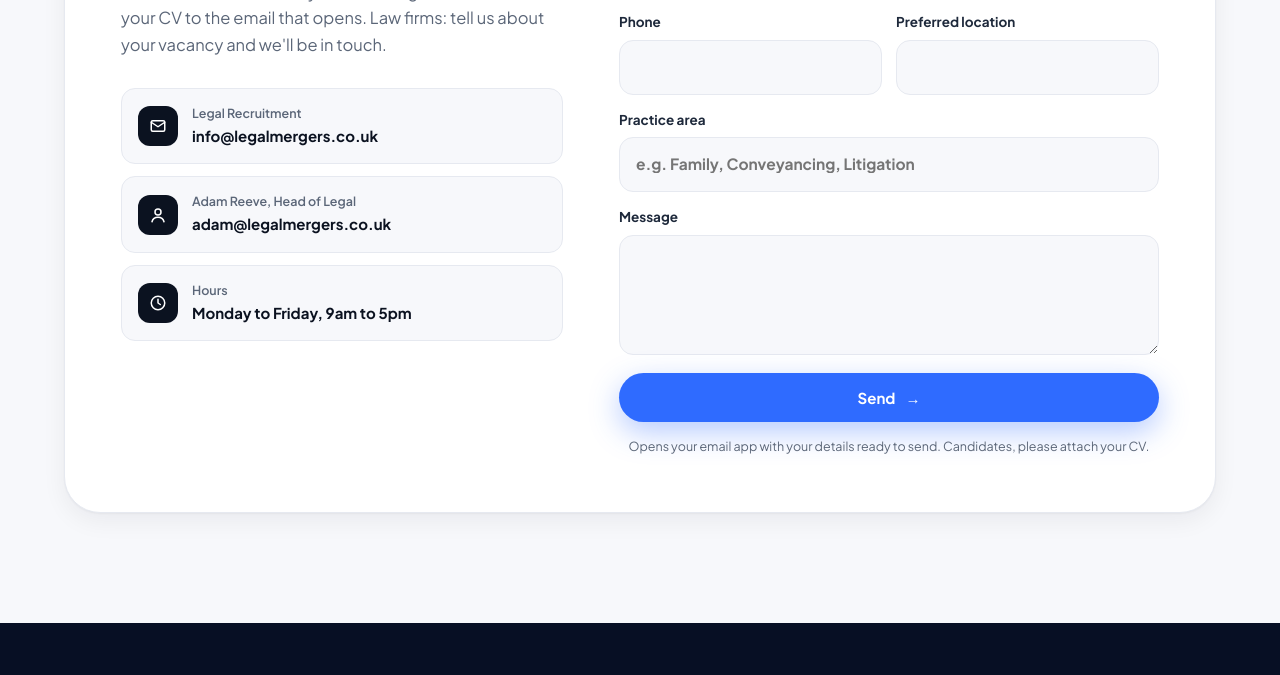
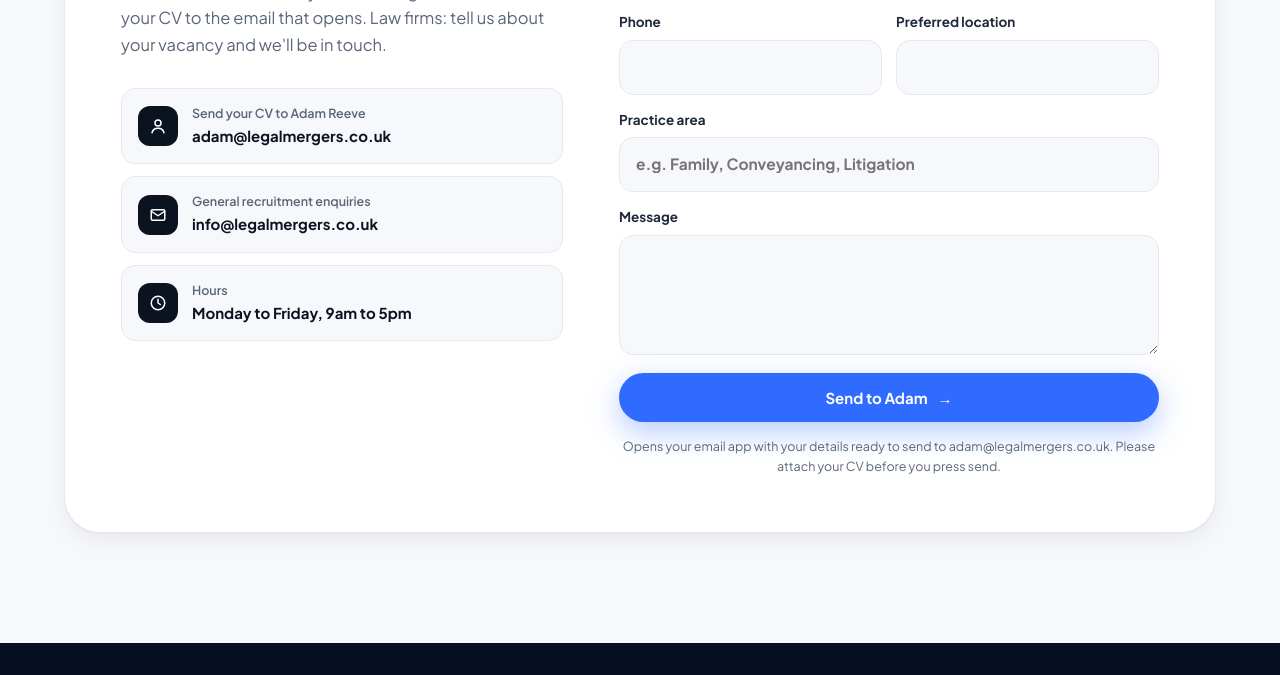
Before and after one commit to Naroshan/legalMergers-, a plain HTML site: page recruitment/index.html in a window 1280 px wide. Shown: the part 4067-4742 px from the top of the page. Drawn offline with Linux system fonts and the light colour scheme.

Commit message:
Send CV registrations to adam@legalmergers.co.uk
Co-Authored-By: Claude Opus 5.5 <noreply@anthropic.com>
Claude-Session: https://claude.ai/code/session_01SWCJcPZUpP6LwdMR4Gppkf

```diff
--- a/recruitment/index.html
+++ b/recruitment/index.html
@@ -181,12 +181,12 @@
         <h2>Talk to our <em class="serif">recruitment</em> team.</h2>
         <p class="intro">Candidates: tell us what you're looking for and attach your CV to the email that opens. Law firms: tell us about your vacancy and we'll be in touch.</p>
         <div class="cinfo">
-          <a href="mailto:info@legalmergers.co.uk?subject=Legal%20Recruitment"><span class="ic"><svg viewBox="0 0 24 24"><rect x="3" y="5" width="18" height="14" rx="2"/><path d="M3 7l9 6 9-6"/></svg></span><span><small>Legal Recruitment</small><strong>info@legalmergers.co.uk</strong></span></a>
-          <a href="mailto:adam@legalmergers.co.uk"><span class="ic"><svg viewBox="0 0 24 24"><circle cx="12" cy="8" r="4"/><path d="M4 21c1-4 4-6 8-6s7 2 8 6"/></svg></span><span><small>Adam Reeve, Head of Legal</small><strong>adam@legalmergers.co.uk</strong></span></a>
+          <a href="mailto:adam@legalmergers.co.uk?subject=CV%20registration"><span class="ic"><svg viewBox="0 0 24 24"><circle cx="12" cy="8" r="4"/><path d="M4 21c1-4 4-6 8-6s7 2 8 6"/></svg></span><span><small>Send your CV to Adam Reeve</small><strong>adam@legalmergers.co.uk</strong></span></a>
+          <a href="mailto:info@legalmergers.co.uk?subject=Legal%20Recruitment"><span class="ic"><svg viewBox="0 0 24 24"><rect x="3" y="5" width="18" height="14" rx="2"/><path d="M3 7l9 6 9-6"/></svg></span><span><small>General recruitment enquiries</small><strong>info@legalmergers.co.uk</strong></span></a>
           <div><span class="ic"><svg viewBox="0 0 24 24"><circle cx="12" cy="12" r="9"/><path d="M12 7v5l3 2"/></svg></span><span><small>Hours</small><strong>Monday to Friday, 9am to 5pm</strong></span></div>
         </div>
       </div>
-      <form class="enq" data-to="info@legalmergers.co.uk" data-subject="Legal Recruitment">
+      <form class="enq" data-to="adam@legalmergers.co.uk" data-subject="CV registration">
         <label>I am
           <select name="type"><option>A solicitor looking for a role</option><option>A paralegal looking for a role</option><option>Looking for a training contract</option><option>A law firm looking to hire</option></select>
         </label>
@@ -194,8 +194,8 @@
         <div class="row"><label>Phone<input type="tel" name="phone" autocomplete="tel"></label><label>Preferred location<input name="location"></label></div>
         <label>Practice area<input name="area" placeholder="e.g. Family, Conveyancing, Litigation"></label>
         <label>Message<textarea name="message"></textarea></label>
-        <button class="btn btn-blue" type="submit">Send <span class="arr">→</span></button>
-        <p class="small">Opens your email app with your details ready to send. Candidates, please attach your CV.</p>
+        <button class="btn btn-blue" type="submit">Send to Adam <span class="arr">→</span></button>
+        <p class="small">Opens your email app with your details ready to send to adam@legalmergers.co.uk. Please attach your CV before you press send.</p>
       </form>
     </div>
   </div>
```
